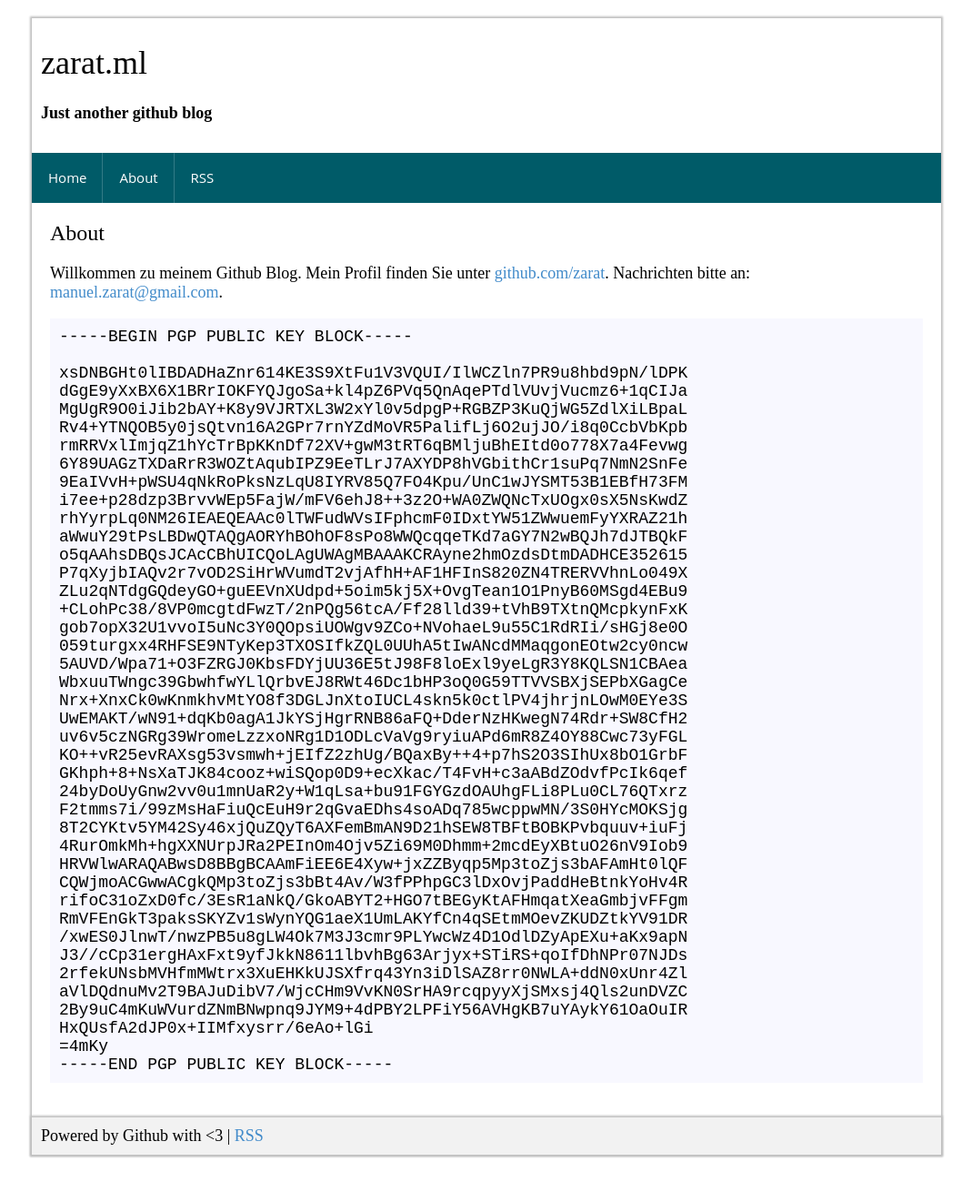
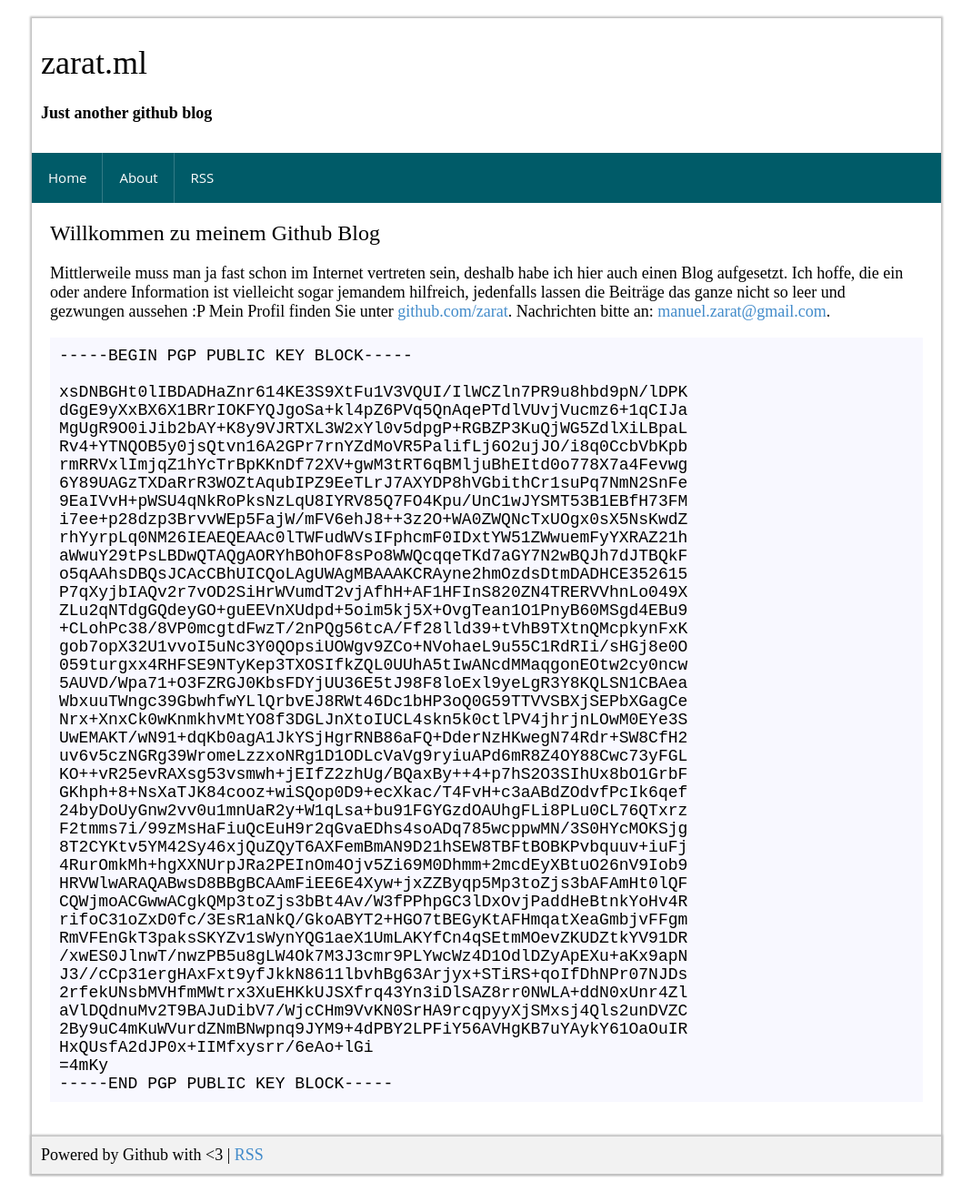
Before and after one commit to zarat/zarat.github.io, a Jekyll site: the page built from about.md, in a window 1280 px wide. Shown: the whole page at 91% size, without its empty margins (105-1174 px from the left). Built offline with Jekyll 4.4.1, drawn with Linux system fonts in a browser that asks for light colours; before the commit the page ends 1289 px from its top, so only the background shows below that.

Commit message:
Update about.md

```diff
--- a/about.md
+++ b/about.md
@@ -1,9 +1,10 @@
 ---
 layout: page
-title: About
+title: Willkommen zu meinem Github Blog
 permalink: /about/
 ---
-Willkommen zu meinem Github Blog. Mein Profil finden Sie unter [github.com/zarat](https://github.com/zarat). Nachrichten bitte an: <a href="mailto:jane.doe@badmail.com" id="no-spam">jane.doe@badmail.com</a>. <noscript>**Hinweis**: Um Spam zu vermeiden wird die korrekte Email Adresse nur bei aktiviertem Javascript angezeigt!</noscript>
+
+Mittlerweile muss man ja fast schon im Internet vertreten sein, deshalb habe ich hier auch einen Blog aufgesetzt. Ich hoffe, die ein oder andere Information ist vielleicht sogar jemandem hilfreich, jedenfalls lassen die Beiträge das ganze nicht so leer und gezwungen aussehen :P Mein Profil finden Sie unter [github.com/zarat](https://github.com/zarat). Nachrichten bitte an: <a href="mailto:jane.doe@badmail.com" id="no-spam">jane.doe@badmail.com</a>. <noscript>**Hinweis**: Um Spam zu vermeiden wird die korrekte Email Adresse nur bei aktiviertem Javascript angezeigt!</noscript>
 
 <script>
 var user = 'manuel.zarat', domain = 'gmail.com', element = document.getElementById('no-spam');
```
